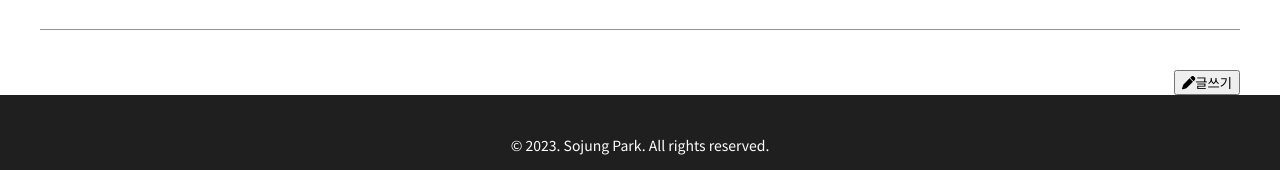
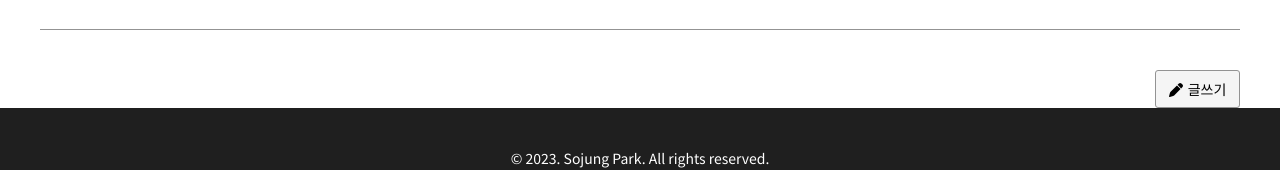
Before and after one commit to SsojjungPark/Bookie-project, a React (Vite) app: page / in a window 1280 px wide. Shown: the part 549-719 px from the top of the page. Built offline with nearby package versions, Linux system fonts and the light colour scheme; a web font is replaced by a local one.

Commit message:
Novel - 글쓰기 버튼 css

```diff
--- a/src/pages/Novel.tsx
+++ b/src/pages/Novel.tsx
@@ -16,7 +16,7 @@ const Novel = () => {
         <ReviewList />
 
         <WriteBtn type="button">
-          <FontAwesomeIcon icon={faPen} />
+          <WriteIcon icon={faPen} />
           글쓰기
         </WriteBtn>
       </ReviewWrapper>
@@ -46,4 +46,19 @@ const Title = styled.h2`
 const WriteBtn = styled.button`
   float: right;
   margin-top: 40px;
+  width: 85px;
+  height: 38px;
+  font-size: 14px;
+  background-color: #f5f5f5;
+  border: 1px solid var(--signup-input);
+  border-radius: 3px;
+
+  &:hover {
+    cursor: pointer;
+  }
 `;
+
+const WriteIcon = styled(FontAwesomeIcon)`
+  font-size: 14px;
+  margin-right: 5px;
+`;
```
